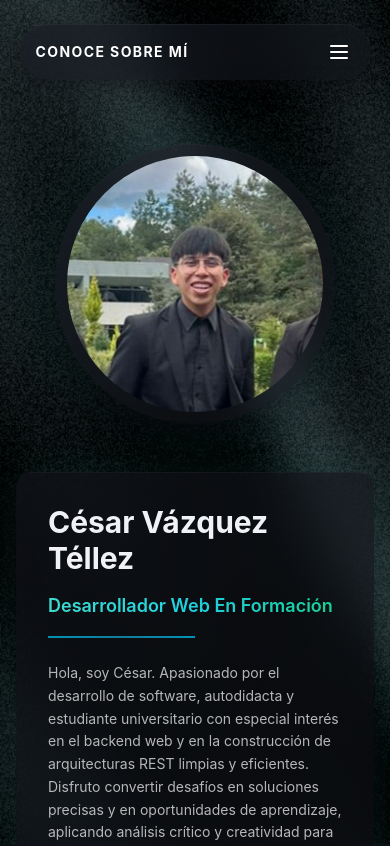
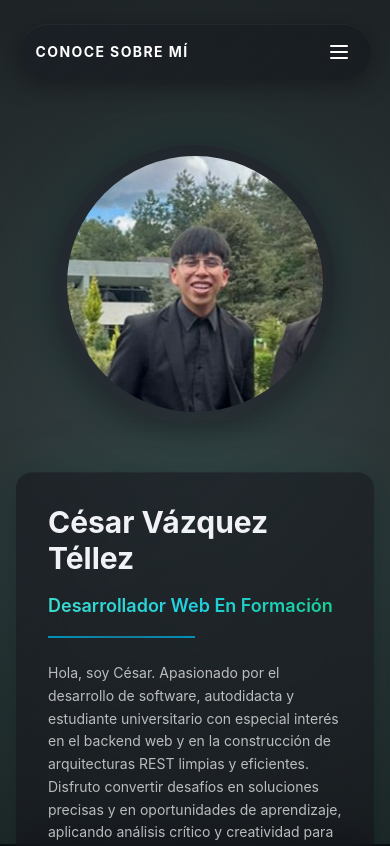
Before and after one commit to CesarVazquezTellez/CesarVazquezTellez-Portafolio, a React (Vite) app: page / in a window 390 px wide. Shown: the top 846 px of the page. Built offline with nearby package versions, Linux system fonts and the light colour scheme.

Commit message:
gradiente plano

```diff
--- a/src/components/Background.tsx
+++ b/src/components/Background.tsx
@@ -4,9 +4,25 @@
 
 // import Aurora from "./backgrounds/Aurora";
 
+import { useState, useEffect } from "react";
 import Silk from "./backgrounds/Silk";
 
 const Background = () => {
+  const [isMobile, setIsMobile] = useState(false);
+
+  useEffect(() => {
+    const checkMobile = () => {
+      setIsMobile(window.innerWidth < 768);
+    };
+
+    // Initial check
+    checkMobile();
+
+    // Add event listener for resize
+    window.addEventListener("resize", checkMobile);
+    return () => window.removeEventListener("resize", checkMobile);
+  }, []);
+
   return (
     //  <div className="fixed inset-0 z-0 overflow-hidden">
     //    <LiquidChrome
@@ -39,7 +55,18 @@ const Background = () => {
     //   />
     // </div>
 
-    <div className="fixed inset-0 z-0 overflow-hidden">
+    <div className="fixed inset-0 z-0 overflow-hidden bg-[#24292b]">
+      {isMobile ? (
+        // Static styling for mobile devices:
+        // A gentle radial-gradient that resembles the colors of Silk but costs 0 performance
+        <div
+          className="absolute inset-0"
+          style={{
+            background: "radial-gradient(circle at 50% 50%, #364143 0%, #1e2425 100%)"
+          }}
+        />
+      ) : (
+        // WebGL animated background for desktop devices
         <Silk
           speed={4}
           scale={0.6}
@@ -47,6 +74,7 @@ const Background = () => {
           noiseIntensity={2.0}
           rotation={0}
         />
+      )}
     </div>
   );
 };
```
Lines whose indentation alone changed are shown as unchanged.
